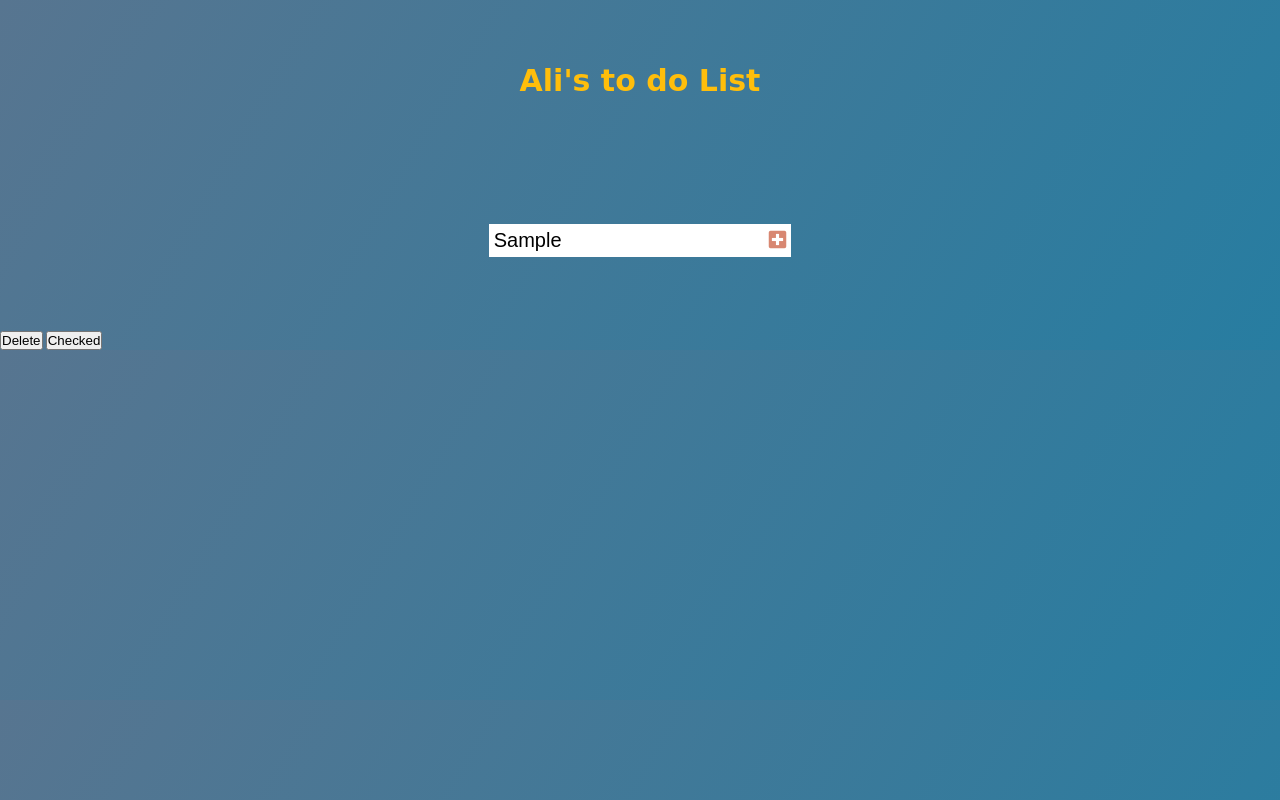
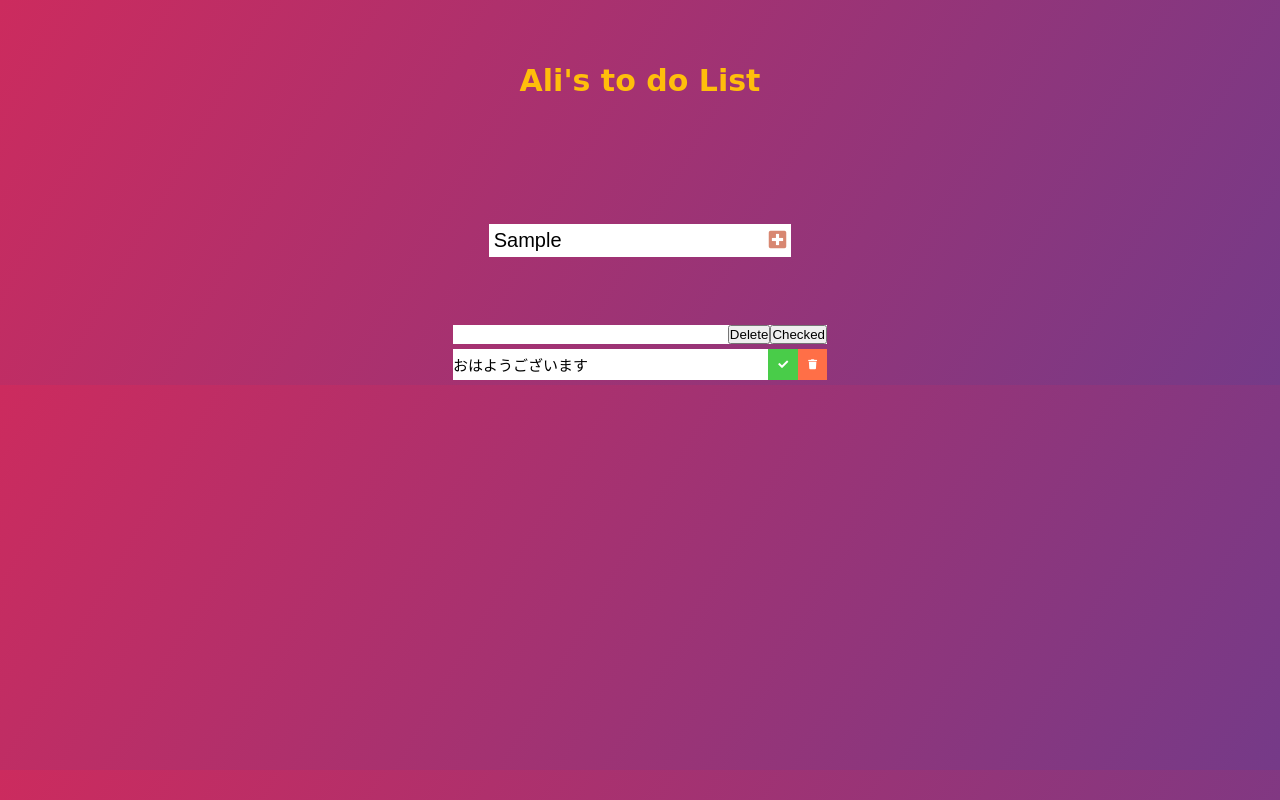
Before and after one commit to AliAbukahil/toDoListApp, a website: page src/index.html in a window 1280 px wide. Both pictures are taken after typing "Sample" into the empty fields and a click on the button 777 px from the left and 240 px from the top of the page. Drawn offline with nearby package versions, Linux system fonts and the light colour scheme; files that its build step writes are made by us from their sources; a web font is replaced by a local one.

Commit message:
under construction 1.2V

```diff
--- a/src/js/app.js
+++ b/src/js/app.js
@@ -14,11 +14,24 @@ todoButton.addEventListener("click", addTodo);
 function addTodo(event) {
   // to prevent form from submitting.
   event.preventDefault();
-  //Todo Div
+  //Create Todo Div Element
   const todoDiv = document.createElement("div");
   todoDiv.classList.add("todo");
-  // Create LI
+  // Create LI Element
   const newTodo = document.createElement("li");
   newTodo.innerText = "おはようございます";
   newTodo.classList.add("todo-item");
+  todoDiv.appendChild(newTodo); //we are actually sticking it inside this Div we just created.
+  // Create check Mark Button Element
+  const completedButton = document.createElement("button");
+  completedButton.innerHTML = '<i class="fas fa-check"></i>'; //we are basically adding to this button an <i> tag inside
+  completedButton.classList.add("complete-btn"); // adding class to the button we just created in variable completedButton
+  todoDiv.appendChild(completedButton); //again we are actually sticking it inside this Div we just created.
+  // Create Trash Button Element
+  const trashButton = document.createElement("button");
+  trashButton.innerHTML = '<i class="fas fa-trash"></i>'; //we are basically adding to this trashButton an <i> tag inside it.
+  trashButton.classList.add("trash-btn"); // adding class to the trashButton we just created in variable trashButton
+  todoDiv.appendChild(trashButton); //again we are actually sticking it inside this Div we just created.
+  // (APPEND TO LIST) taking this Big Div(todoDiv) which has (1li&2btns) and attach/append it to the actual <ul class="todo-list">  in html, because what we have right now is a Div just floating around and we have to append it to the ul todo-list
+  todoList.appendChild(todoDiv);
 }
--- a/src/scss/_todoapp.scss
+++ b/src/scss/_todoapp.scss
@@ -9,7 +9,7 @@ html {
 }
 
 body {
-  background-image: linear-gradient(120deg, #577590, #277da1);
+  background-image: linear-gradient(120deg, #cc2b5e, #753a88);
   color: #ffbe0b;
   font-family: "Hachi Maru Pop", cursive, sans-serif;
   min-height: 100%;
@@ -45,3 +45,39 @@ form button {
     color: white;
   }
 }
+
+.todo-container {
+  display: flex;
+  justify-content: center;
+  align-items: center;
+  .todo-list {
+    min-width: 30%;
+    list-style: none;
+  }
+  .todo {
+    margin: 0.5rem;
+    background: white;
+    color: black;
+    font-size: 1.5rem;
+    display: flex;
+    justify-content: space-between;
+    align-items: center;
+  }
+  li {
+    flex: 1;
+  }
+}
+
+.complete-btn,
+.trash-btn {
+  background: #ff6f47;
+  color: white;
+  border: none;
+  padding: 1rem;
+  cursor: pointer;
+  font-size: 1rem;
+}
+
+.complete-btn {
+  background: rgb(73, 204, 73);
+}
```
